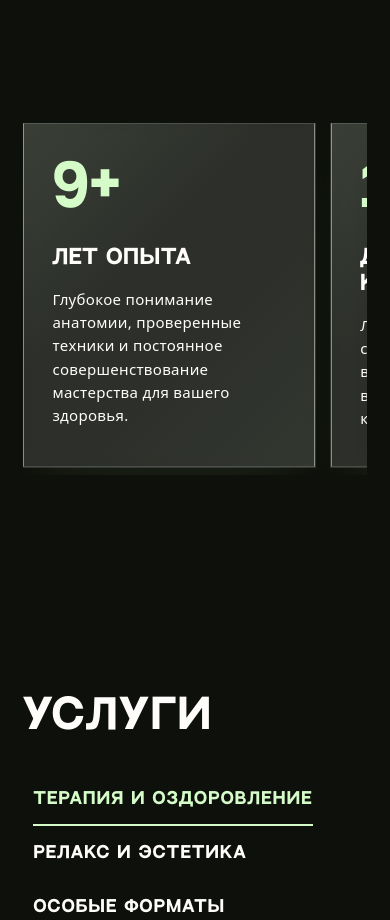
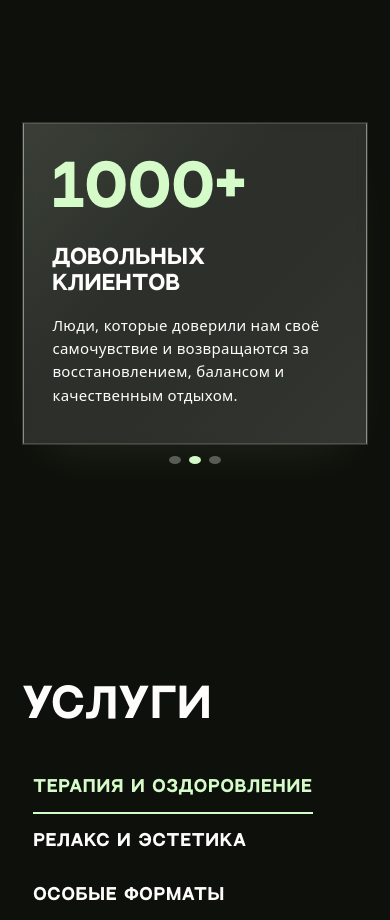
Before and after one commit to LesyaKulikov/tulsanoff, a React (Vite) app: page / in a window 390 px wide. Shown: the part 1160-2080 px from the top of the page. Built offline with nearby package versions, Linux system fonts and the light colour scheme; a web font is replaced by a local one.

Commit message:
feat: mobile approach fade carousel with dots

```diff
--- a/src/components/Approach/Approach.module.css
+++ b/src/components/Approach/Approach.module.css
@@ -29,18 +29,44 @@
   gap: 20px;
 }
 
+.carousel {
+  display: none;
+}
+
+.gridDesktop {
+  display: grid;
+  grid-template-columns: repeat(3, 1fr);
+  gap: 20px;
+}
+
 @media (max-width: 1000px) {
-  .grid {
-    display: flex;
-    overflow-x: auto;
-    scroll-snap-type: x mandatory;
-    gap: 16px;
-    padding-bottom: 8px;
+  .gridDesktop {
+    display: none;
   }
 
-  .grid > * {
-    flex: 0 0 85%;
-    scroll-snap-align: center;
+  .carousel {
+    display: block;
+    position: relative;
+  }
+
+  .dots {
+    display: flex;
+    justify-content: center;
+    gap: 8px;
+    margin-top: 12px;
+  }
+
+  .dot {
+    width: 8px;
+    height: 8px;
+    border-radius: 50%;
+    border: none;
+    background: rgba(255, 255, 255, 0.3);
+    cursor: pointer;
+  }
+
+  .dotActive {
+    background: var(--accent);
   }
 }
 
--- a/src/components/Approach/Approach.tsx
+++ b/src/components/Approach/Approach.tsx
@@ -1,4 +1,5 @@
-import { motion } from 'framer-motion'
+import { useState, useEffect } from 'react'
+import { motion, AnimatePresence } from 'framer-motion'
 import { Message } from '../../i18n/Message'
 import { reveal, fadeUp } from '../../animation/variants'
 import styles from './Approach.module.css'
@@ -6,9 +7,49 @@ import styles from './Approach.module.css'
 const STEPS = ['0', '1', '2'] as const
 
 export function Approach() {
+  const [active, setActive] = useState(0)
+
+  useEffect(() => {
+    const id = setInterval(() => setActive((a) => (a + 1) % STEPS.length), 4000)
+    return () => clearInterval(id)
+  }, [])
+
   return (
     <section className={styles.approach} data-test-id="approach">
-      <div className={styles.grid}>
+      <div className={styles.carousel}>
+        <AnimatePresence mode="wait">
+          <motion.article
+            key={active}
+            className={styles.card}
+            data-test-id={`approach-step-${STEPS[active]}`}
+            initial={{ opacity: 0 }}
+            animate={{ opacity: 1 }}
+            exit={{ opacity: 0 }}
+            transition={{ duration: 0.4 }}
+          >
+            <span className={styles.num}>
+              <Message id={`approach.${STEPS[active]}.num`} />
+            </span>
+            <h3 className={styles.title}>
+              <Message id={`approach.${STEPS[active]}.title`} />
+            </h3>
+            <p className={styles.body}>
+              <Message id={`approach.${STEPS[active]}.body`} />
+            </p>
+          </motion.article>
+        </AnimatePresence>
+        <div className={styles.dots}>
+          {STEPS.map((_, i) => (
+            <button
+              key={i}
+              className={`${styles.dot} ${i === active ? styles.dotActive : ''}`}
+              onClick={() => setActive(i)}
+              aria-label={`slide ${i + 1}`}
+            />
+          ))}
+        </div>
+      </div>
+      <div className={styles.gridDesktop}>
         {STEPS.map((n, i) => (
           <motion.article
             key={n}
```
